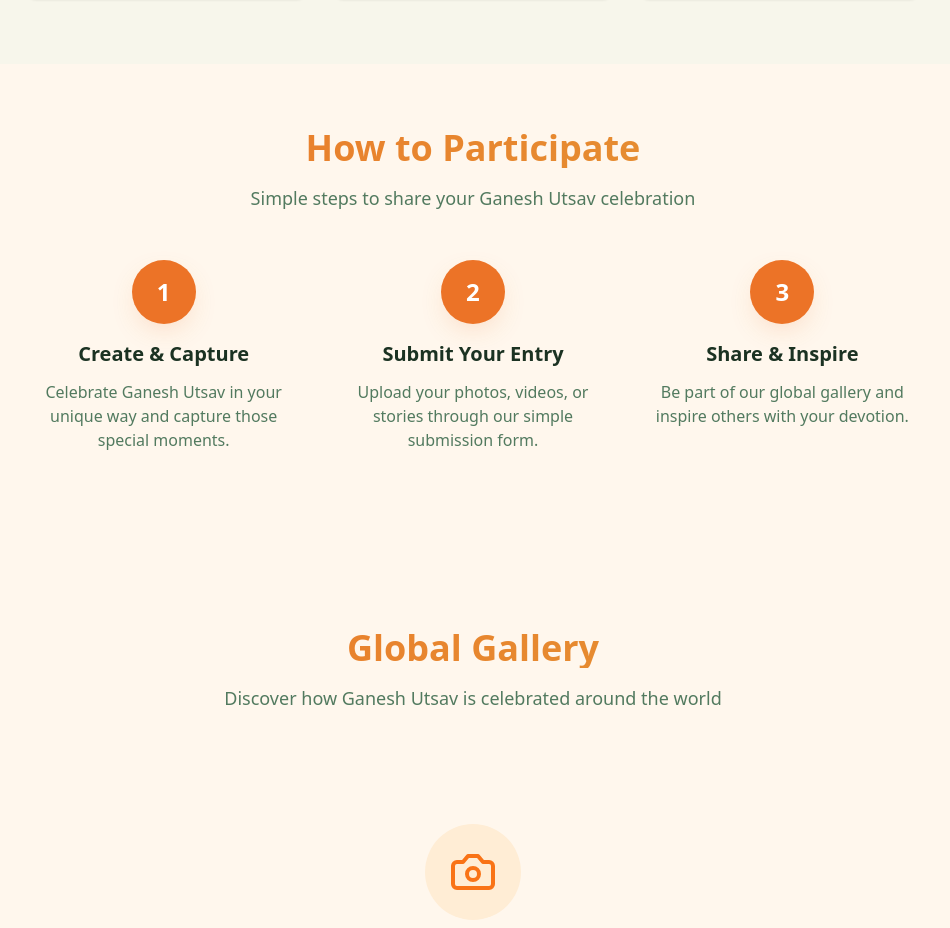
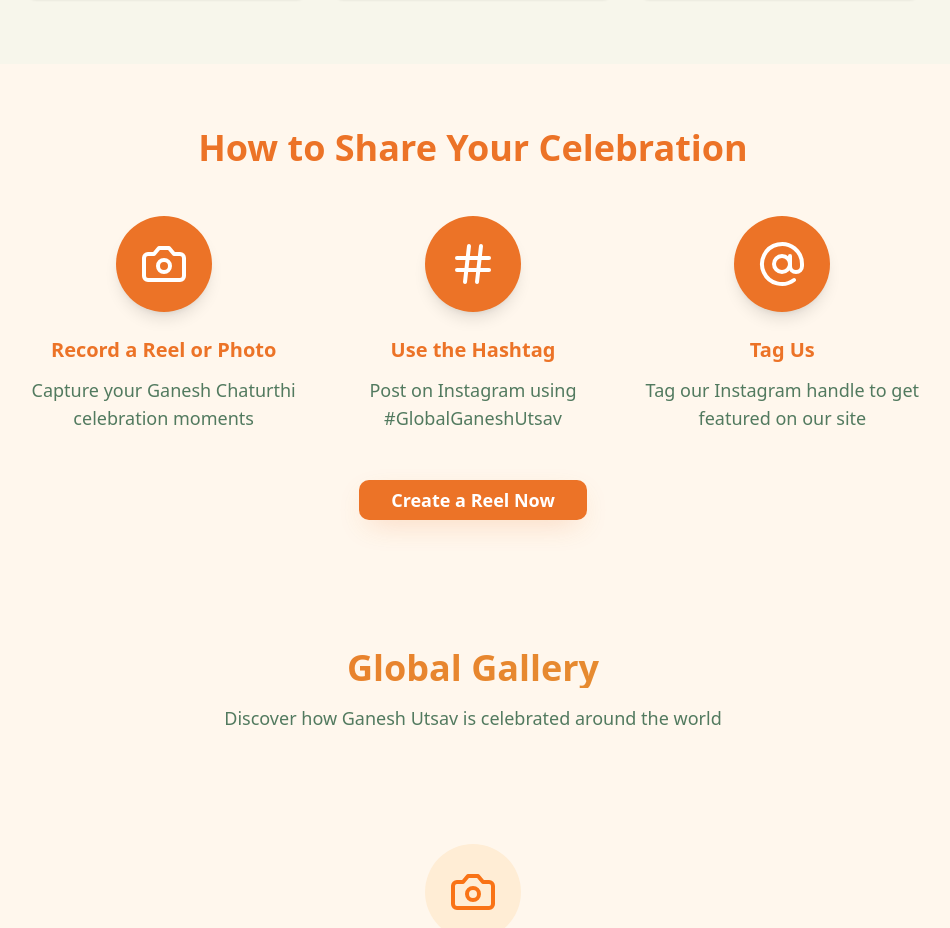
Before and after one commit to srivaishnavimata/global-ganesh-roots, a React (Vite) app: page / in a window 1280 px wide. Shown: the part 1324-2252 px from the top of the page, without its empty margins (167-1117 px from the left). Built offline with nearby package versions, Linux system fonts and the light colour scheme.

Commit message:
Recreate sections as per image
Replaced the three sections with new content and layout to match the provided image.

```diff
--- a/src/pages/Home.tsx
+++ b/src/pages/Home.tsx
@@ -4,7 +4,7 @@ import { Input } from "@/components/ui/input";
 import { Textarea } from "@/components/ui/textarea";
 import { Label } from "@/components/ui/label";
 import CountdownTimer from "@/components/CountdownTimer";
-import { Globe, Heart, Trophy, Users, Camera, Share2, Calendar, Upload, FileText, Image } from "lucide-react";
+import { Globe, Heart, Trophy, Users, Camera, Share2, Calendar, Upload, FileText, Image, Hash, AtSign } from "lucide-react";
 import heroBanner from "@/assets/hero-banner.jpg";
 const Home = () => {
   const scrollToSection = (sectionId: string) => {
@@ -33,18 +33,18 @@ const Home = () => {
     title: "Win Exciting Prizes",
     description: "Cultural experiences, vouchers for Indian stores, and featured recognition await the most inspiring submissions."
   }];
-  const steps = [{
-    number: "1",
-    title: "Create & Capture",
-    description: "Celebrate Ganesh Utsav in your unique way and capture those special moments."
+  const shareSteps = [{
+    icon: <Camera className="h-12 w-12 text-white" />,
+    title: "Record a Reel or Photo",
+    description: "Capture your Ganesh Chaturthi celebration moments"
   }, {
-    number: "2",
-    title: "Submit Your Entry",
-    description: "Upload your photos, videos, or stories through our simple submission form."
+    icon: <Hash className="h-12 w-12 text-white" />,
+    title: "Use the Hashtag",
+    description: "Post on Instagram using #GlobalGaneshUtsav"
   }, {
-    number: "3",
-    title: "Share & Inspire",
-    description: "Be part of our global gallery and inspire others with your devotion."
+    icon: <AtSign className="h-12 w-12 text-white" />,
+    title: "Tag Us",
+    description: "Tag our Instagram handle to get featured on our site"
   }];
   return <div className="min-h-screen bg-orange-50">
       {/* Hero Section */}
@@ -90,32 +90,31 @@ const Home = () => {
         </div>
       </section>
 
-      {/* How It Works Section */}
+      {/* How to Share Your Celebration Section */}
       <section id="participate" className="py-16">
         <div className="container mx-auto px-4">
           <div className="text-center mb-12">
-            <h2 className="text-3xl md:text-4xl font-bold text-festival-gradient mb-4">How to Participate</h2>
-            <p className="text-lg text-muted-foreground">
-              Simple steps to share your Ganesh Utsav celebration
-            </p>
+            <h2 className="text-3xl md:text-4xl font-bold text-primary mb-4">How to Share Your Celebration</h2>
           </div>
 
           <div className="grid md:grid-cols-3 gap-8 max-w-4xl mx-auto">
-            {steps.map((step, index) => <div key={index} className="text-center">
-                <div className="w-16 h-16 bg-primary text-primary-foreground rounded-full flex items-center justify-center text-2xl font-bold mx-auto mb-4 shadow-festival">
-                  {step.number}
+            {shareSteps.map((step, index) => <div key={index} className="text-center">
+                <div className="w-24 h-24 bg-primary rounded-full flex items-center justify-center mx-auto mb-6 shadow-lg">
+                  {step.icon}
                 </div>
-                <h3 className="text-xl font-semibold mb-3">
+                <h3 className="text-xl font-bold text-primary mb-3">
                   {step.title}
                 </h3>
-                <p className="text-muted-foreground">
+                <p className="text-muted-foreground text-lg">
                   {step.description}
                 </p>
               </div>)}
           </div>
 
           <div className="text-center mt-12">
-
+            <Button className="bg-primary hover:bg-primary/90 text-white px-8 py-3 text-lg font-semibold">
+              Create a Reel Now
+            </Button>
           </div>
         </div>
       </section>
```
